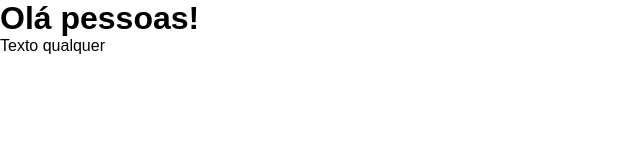
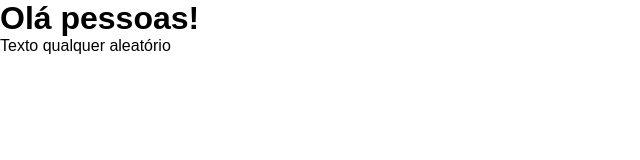
Before and after one commit to omariosouto/crud-20230306, a plain HTML site: page index.html in a window 1280 px wide. Shown: the full height of the page, 0-640 px from the left. Drawn offline with Linux system fonts and the light colour scheme.

Commit message:
alterando texto da home

```diff
--- a/index.html
+++ b/index.html
@@ -2,4 +2,6 @@
 
 
 <h1>Olá pessoas!</h1>
-Texto qualquer
+<p>
+  Texto qualquer aleatório
+</p>
```
